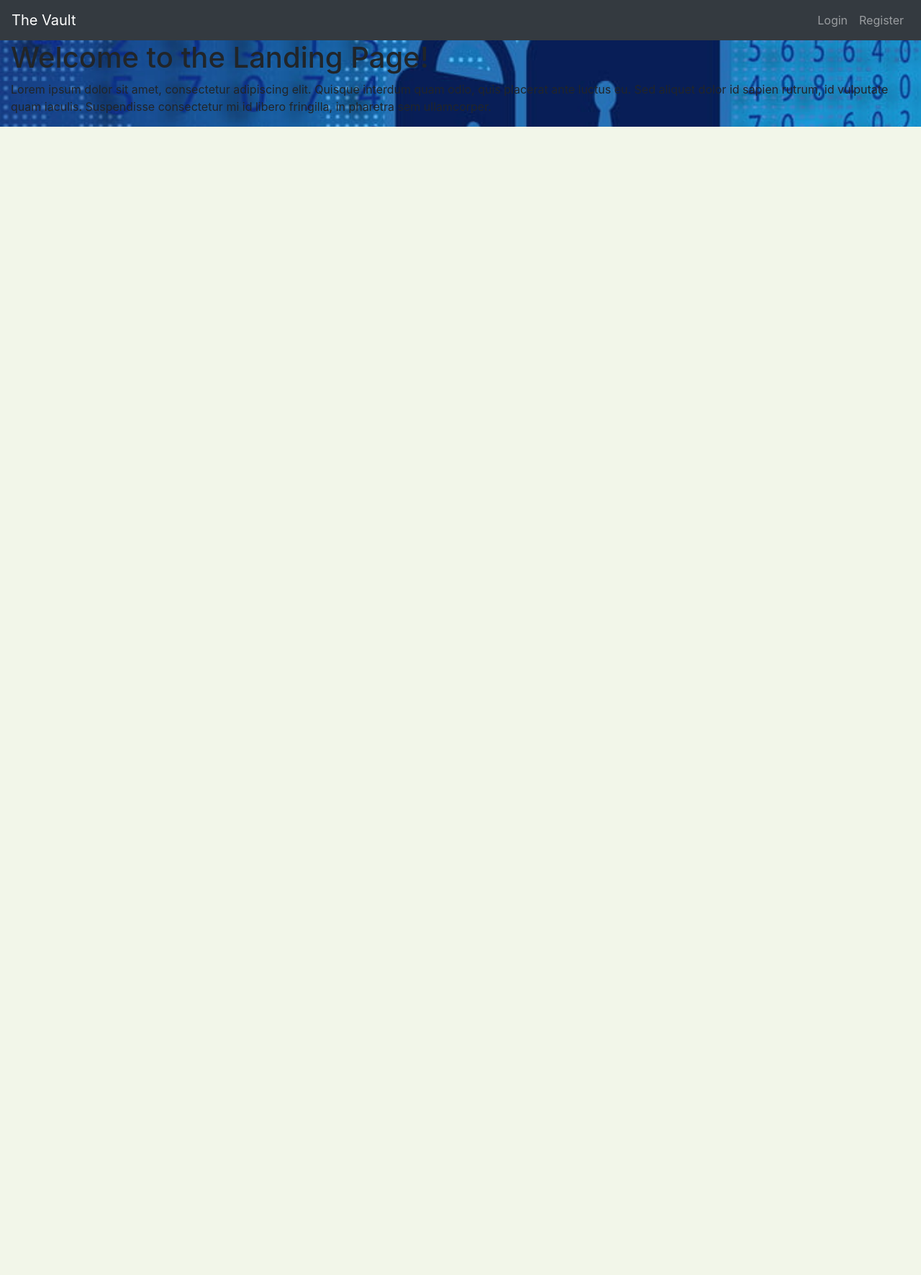
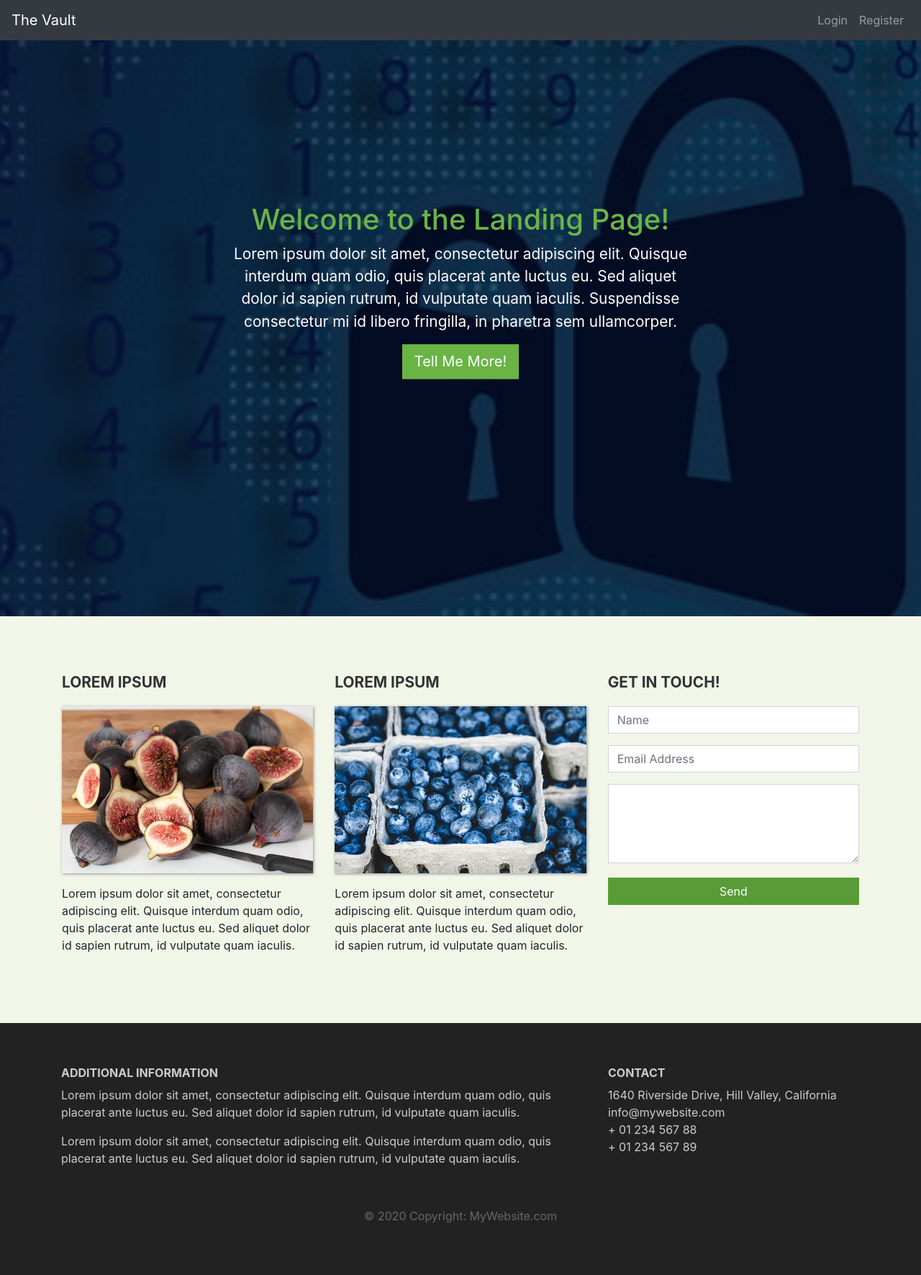
Before and after one commit to calkinsr2017/password-manager-388Final, a Flask app: page / in a window 1280 px wide. Shown: the whole page at 72% size. Before the commit the page ends 176 px from the top, so only its background shows below. Run offline with Flask 2, Linux system fonts and the light colour scheme; some libraries are stand-ins or nearby versions.

Commit message:
Got a great template for our index page finished

```diff
--- a/flask_app/static/custom.css
+++ b/flask_app/static/custom.css
@@ -27,12 +27,24 @@
     word-wrap: break-word;
 }
 
+
+body {
+    padding: 0;
+    margin: 0;
+    background: #f2f6e9;;
+}
+
+
+/*********************/
+/*  Index page stuff */
+/********************/
+
 .header {
     background-image: url('../static/header-background.jpg');
     background-size: cover;
-    background-position: center;
+    min-height:100vh;
+    background-position: center center;
     position: relative;
-
 }
 
 .overlay {
@@ -44,6 +56,7 @@
     background: rgba(0, 0, 0, 0.6);
 }
 
+/*index description*/
 .description {
     left: 50%;
     position: absolute;
@@ -58,15 +71,65 @@
 }
 
 .description p {
-    color: rgb(15, 10, 10);
+    color: #fff;
     font-size: 1.3rem;
     line-height: 1.5;
 }
 
+.description button {
+    border:1px solid #6ab446;
+    background:#6ab446;
+    border-radius: 0;
+    color:#fff;
+  }
+
+.description button:hover {
+    border:1px solid #fff;
+    background:#fff;
+    color:#000;
+  }
+
+  .features {
+    margin: 4em auto;
+    padding: 1em;
+    position: relative;
+  }
+  .feature-title {
+    color: #333;
+    font-size: 1.3rem;
+    font-weight: 700;
+    margin-bottom: 20px;
+    text-transform: uppercase;
+  }
+  .features img {
+    -webkit-box-shadow: 1px 1px 4px rgba(0, 0, 0, 0.4);
+    -moz-box-shadow: 1px 1px 4px rgba(0, 0, 0, 0.4);
+    box-shadow: 1px 1px 4px rgba(0, 0, 0, 0.4);
+    margin-bottom: 16px;
+  }
+
+.features .form-control,
+.features input {
+    border-radius: 0;
+}
+.features .btn {
+  background-color: #589b37;
+  border: 1px solid #589b37;
+  color: #fff;
+  margin-top: 20px;
+}
+.features .btn:hover {
+  background-color: #333;
+  border: 1px solid #333;
+}
 
 
-body {
-    padding: 0;
-    margin: 0;
-    background: #f2f6e9;;
+.page-footer {
+    background-color: #222;
+    color: #ccc;
+    padding: 60px 0 30px;
+  }
+  .footer-copyright {
+    color: #666;
+    padding: 40px 0;
 }
--- a/flask_app/templates/header.html
+++ b/flask_app/templates/header.html
@@ -36,7 +36,7 @@
     </div>
 </nav>
 
-
-{% block content %}{% endblock %}
-
+<div>
+    {% block content %}{% endblock %}
+</div>
 {% endblock %}
--- a/flask_app/templates/index.html
+++ b/flask_app/templates/index.html
@@ -2,13 +2,63 @@
 {% block content %}
 
 <header class="page-header header container-fluid">
-    <div class="row">
-
-        <div class="col">
+    <div class="overlay">
+        <div class="description">
             <h1>Welcome to the Landing Page!</h1>
             <p>Lorem ipsum dolor sit amet, consectetur adipiscing elit. Quisque interdum quam odio, quis placerat ante luctus eu. Sed aliquet dolor id sapien rutrum, id vulputate quam iaculis. Suspendisse consectetur mi id libero fringilla, in pharetra sem ullamcorper.</p>
+            <button class="btn btn-outline-secondary btn-lg">Tell Me More!</button>
         </div>
     </div>
+
 </header>
 
+
+<div class="container features">
+    <div class="row">
+      <div class="col-lg-4 col-md-4 col-sm-12">
+        <h3 class="feature-title">Lorem ipsum</h3>
+        <img src="../static/column-1.jpg" class="img-fluid">
+        <p>Lorem ipsum dolor sit amet, consectetur adipiscing elit. Quisque interdum quam odio, quis placerat ante luctus eu. Sed aliquet dolor id sapien rutrum, id vulputate quam iaculis.</p>
+      </div>
+      <div class="col-lg-4 col-md-4 col-sm-12">
+        <h3 class="feature-title">Lorem ipsum</h3>
+        <img src="../static/column-2.jpg" class="img-fluid">
+        <p>Lorem ipsum dolor sit amet, consectetur adipiscing elit. Quisque interdum quam odio, quis placerat ante luctus eu. Sed aliquet dolor id sapien rutrum, id vulputate quam iaculis.</p>
+      </div>
+      <div class="col-lg-4 col-md-4 col-sm-12">
+        <h3 class="feature-title">Get in Touch!</h3>
+        <div class="form-group">
+          <input type="text" class="form-control" placeholder="Name" name="">
+        </div>
+        <div class="form-group">
+          <input type="email" class="form-control" placeholder="Email Address" name="email">
+        </div>
+        <div class="form-group">
+          <textarea class="form-control" rows="4"></textarea>
+        </div>
+        <input type="submit" class="btn btn-secondary btn-block" value="Send" name="">
+      </div>
+    </div>
+  </div>
+
+
+  <footer class="page-footer">
+    <div class="container">
+      <div class="row">
+        <div class="col-lg-8 col-md-8 col-sm-12">
+        <h6 class="text-uppercase font-weight-bold">Additional Information</h6>
+        <p>Lorem ipsum dolor sit amet, consectetur adipiscing elit. Quisque interdum quam odio, quis placerat ante luctus eu. Sed aliquet dolor id sapien rutrum, id vulputate quam iaculis.</p>
+        <p>Lorem ipsum dolor sit amet, consectetur adipiscing elit. Quisque interdum quam odio, quis placerat ante luctus eu. Sed aliquet dolor id sapien rutrum, id vulputate quam iaculis.</p>
+      </div>
+      <div class="col-lg-4 col-md-4 col-sm-12">
+        <h6 class="text-uppercase font-weight-bold">Contact</h6>
+        <p>1640 Riverside Drive, Hill Valley, California
+        <br/>info@mywebsite.com
+        <br/>+ 01 234 567 88
+        <br/>+ 01 234 567 89</p>
+      </div>
+    </div>
+    <div class="footer-copyright text-center">© 2020 Copyright: MyWebsite.com</div>
+  </footer>
+
 {% endblock %}
```
Also changed, not shown: flask_app/static/column-1.jpg (added), flask_app/static/column-2.jpg (added).
